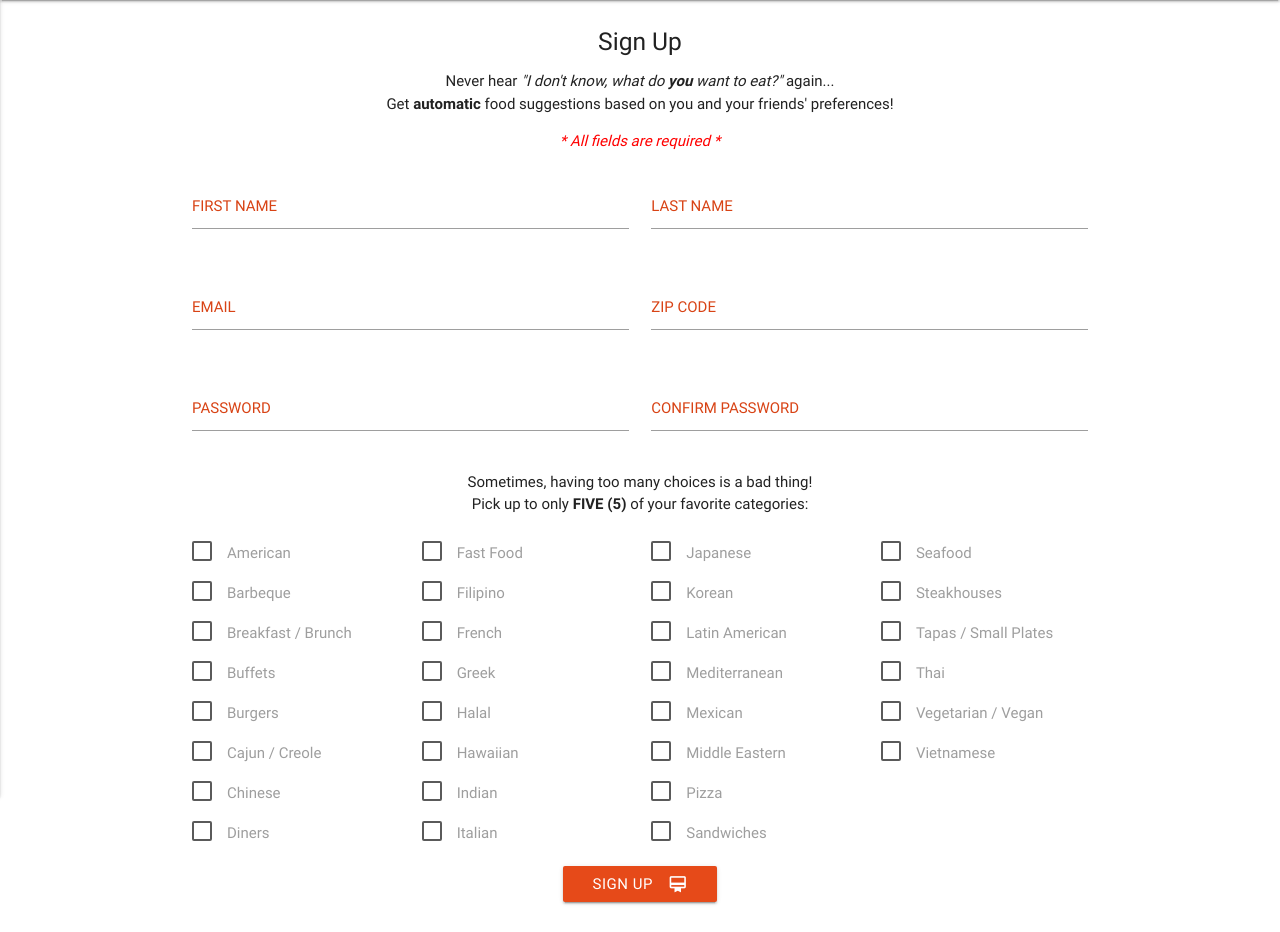
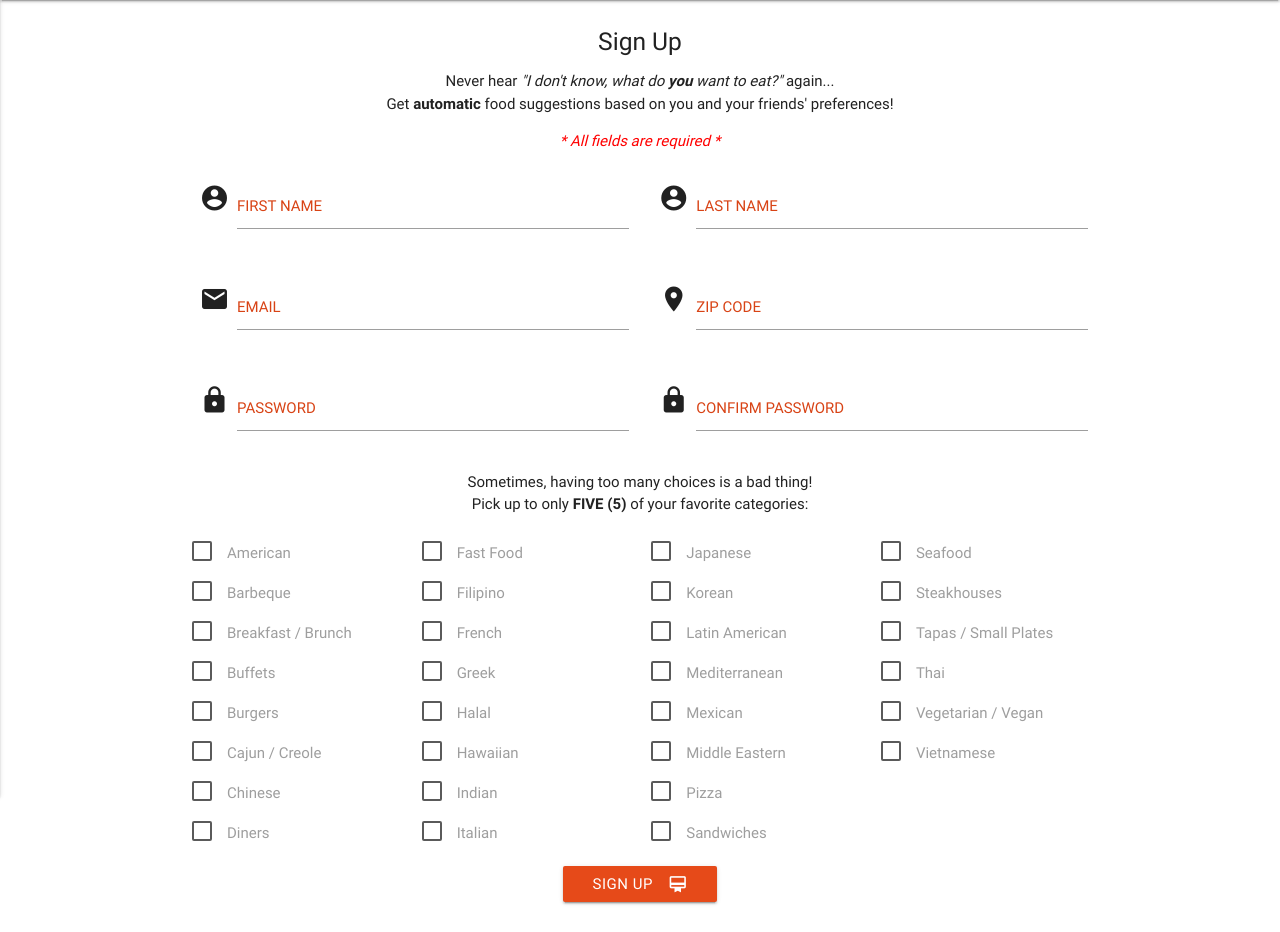
Before and after one commit to chaocharliehuang/Foodies, a Django app: page /users/signup in a window 1280 px wide. Shown: the part 64-996 px from the top of the page. Run offline with Django 3.2, Linux system fonts and the light colour scheme; parts of the project's set-up code (start-up, migrations or seed data) failed here and were passed over; some libraries are stand-ins or nearby versions.

Commit message:
active prefix icons change to correct color

```diff
--- a/apps/users/templates/users/signup.html
+++ b/apps/users/templates/users/signup.html
@@ -43,6 +43,10 @@
             .input-field input.invalid {
                 border-bottom: 1px solid rgb(216, 67, 21) !important;;
                 box-shadow: 0 1px 0 0 rgb(216, 67, 21) !important;;
+            }
+
+            .input-field .prefix.active {
+                color: rgb(216, 67, 21);
             }
 
             .results {
@@ -137,12 +141,14 @@
                 <div class="row">
                     <div class="col s12 m6">
                         <div class="input-field">
+                            <i class="material-icons prefix">account_circle</i>
                             <input type="text" name="first_name" id="first_name" class="validate" value="{{ request.session.first_name }}">
                             <label for="first_name">FIRST NAME</label>
                         </div>
                     </div>
                     <div class="col s12 m6">
                         <div class="input-field">
+                            <i class="material-icons prefix">account_circle</i>
                             <input type="text" name="last_name" id="last_name" class="validate" value="{{ request.session.last_name }}">
                             <label for="last_name">LAST NAME</label>
                         </div>
@@ -152,12 +158,14 @@
                 <div class="row">
                     <div class="col s12 m6">
                         <div class="input-field">
+                            <i class="material-icons prefix">email</i>
                             <input type="email" name="email" id="email" class="validate" value="{{ request.session.email }}">
                             <label for="email">EMAIL</label>
                         </div>
                     </div>
                     <div class="col s12 m6">
                         <div class="input-field">
+                            <i class="material-icons prefix">location_on</i>
                             <input type="text" name="zipcode" id="zipcode" class="validate" value="{{ request.session.zipcode }}">
                             <label for="zipcode">ZIP CODE</label>
                         </div>
@@ -167,12 +175,14 @@
                 <div class="row">
                     <div class="col s12 m6">
                         <div class="input-field">
+                            <i class="material-icons prefix">lock</i>
                             <input type="password" name="password" id="password" class="validate">
                             <label for="password">PASSWORD</label>
                         </div>
                     </div>
                     <div class="col s12 m6">
                         <div class="input-field">
+                            <i class="material-icons prefix">lock</i>
                             <input type="password" name="password_confirm" id="password_confirm" class="validate">
                             <label for="password_confirm">CONFIRM PASSWORD</label>
                         </div>
```
Also changed, not shown: apps/search/templates/search/index.html (+6 -6 lines), apps/users/templates/users/index.html (+7 -0 lines), db.sqlite3.
